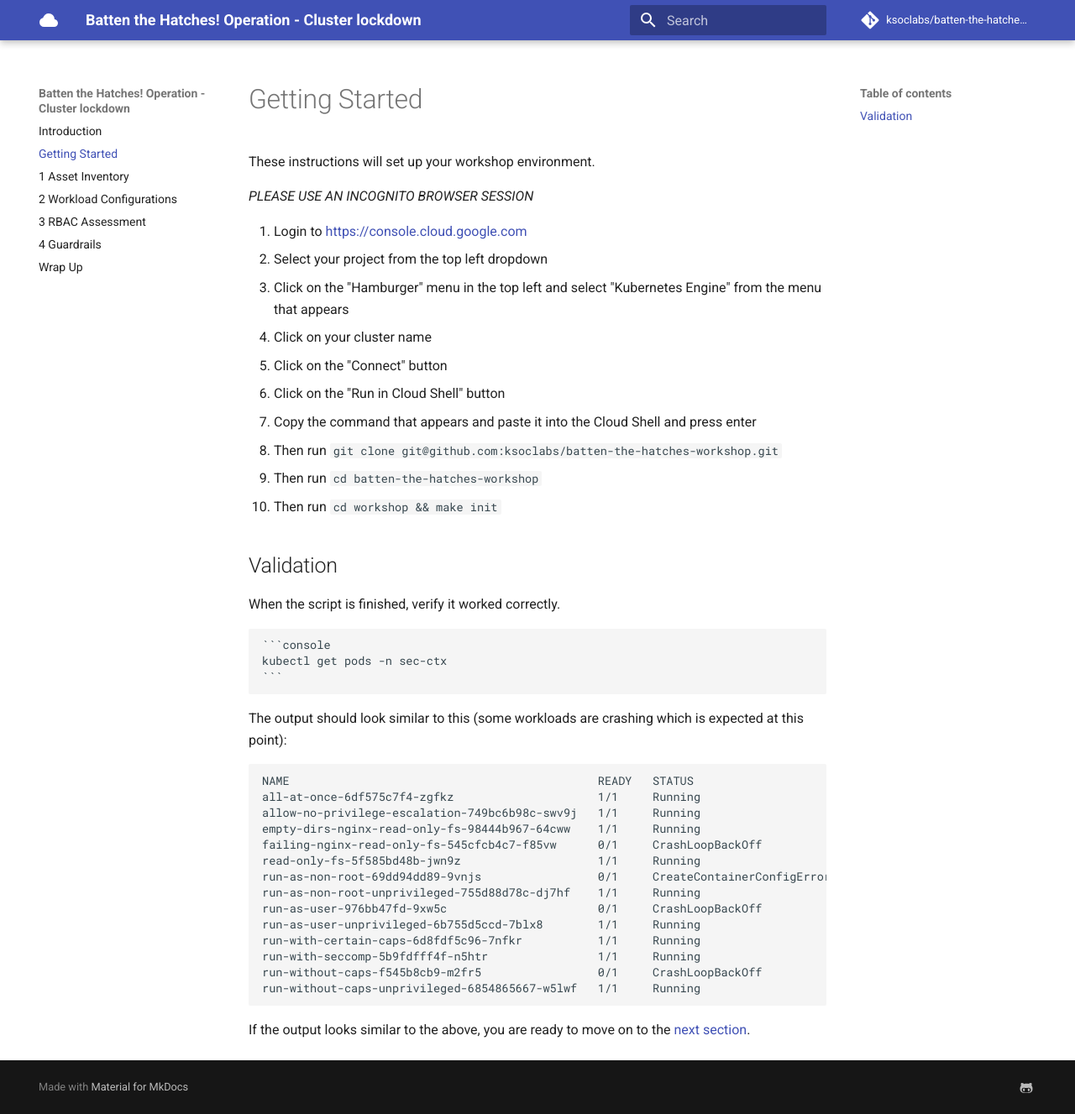
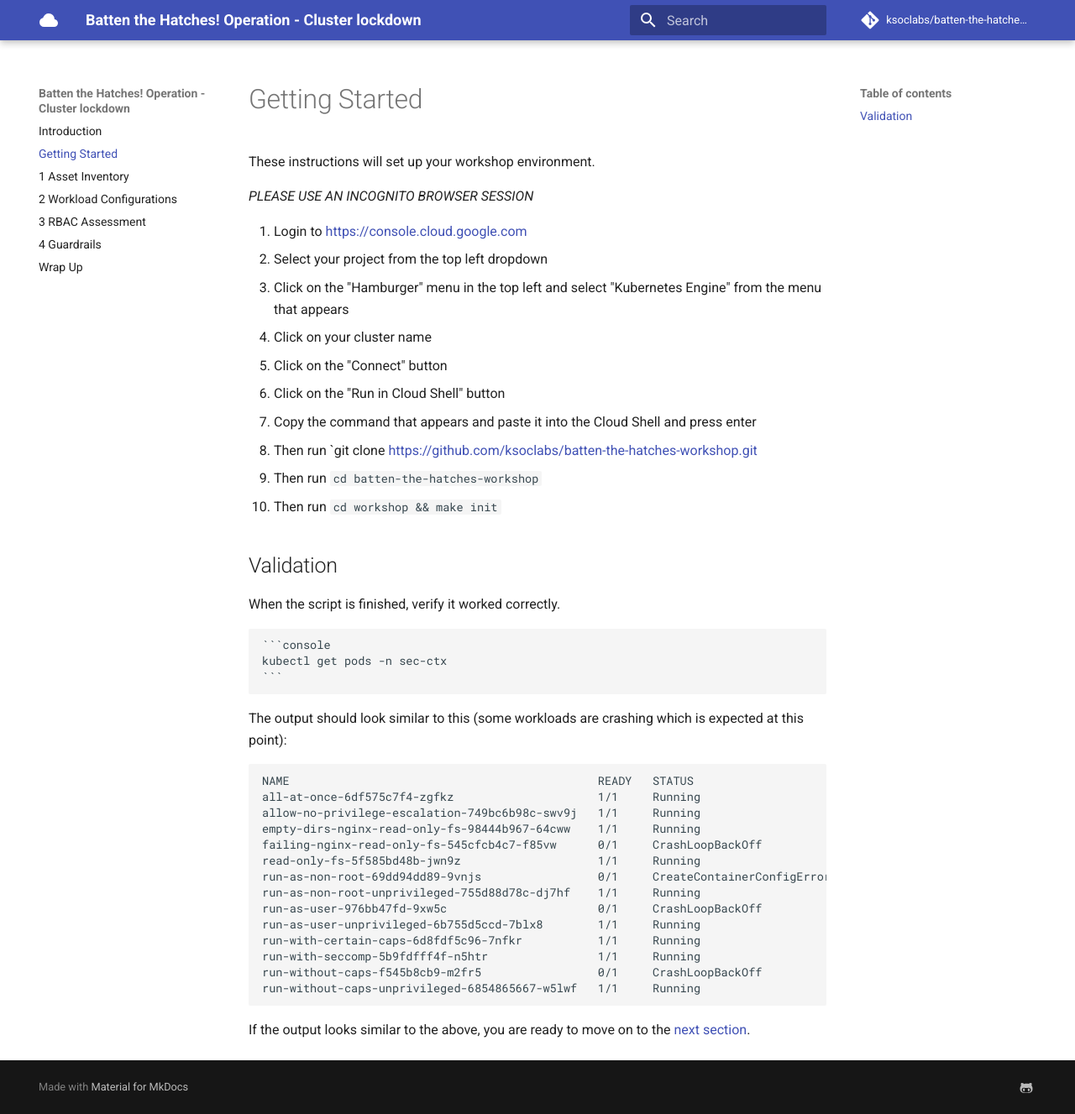
Before and after one commit to ksoclabs/batten-the-hatches-workshop, an MkDocs documentation site: the page built from docs/0-setup.md, in a window 1280 px wide and 1327 px high. Shown: the whole window at 84% size. Built offline with MkDocs 1.6.1 and Material for MkDocs 9.7.7, drawn with Linux system fonts in a browser that asks for light colours; comment, search, counter and statistics services are not loaded; some of the changed lines change nothing that is shown.

Commit message:
Fixing setup script.

```diff
--- a/docs/0-setup.md
+++ b/docs/0-setup.md
@@ -11,7 +11,7 @@ These instructions will set up your workshop environment.
 5. Click on the "Connect" button
 6. Click on the "Run in Cloud Shell" button
 7. Copy the command that appears and paste it into the Cloud Shell and press enter
-8. Then run `git clone git@github.com:ksoclabs/batten-the-hatches-workshop.git`
+8. Then run `git clone https://github.com/ksoclabs/batten-the-hatches-workshop.git
 9. Then run `cd batten-the-hatches-workshop`
 10. Then run `cd workshop && make init`
 
```
